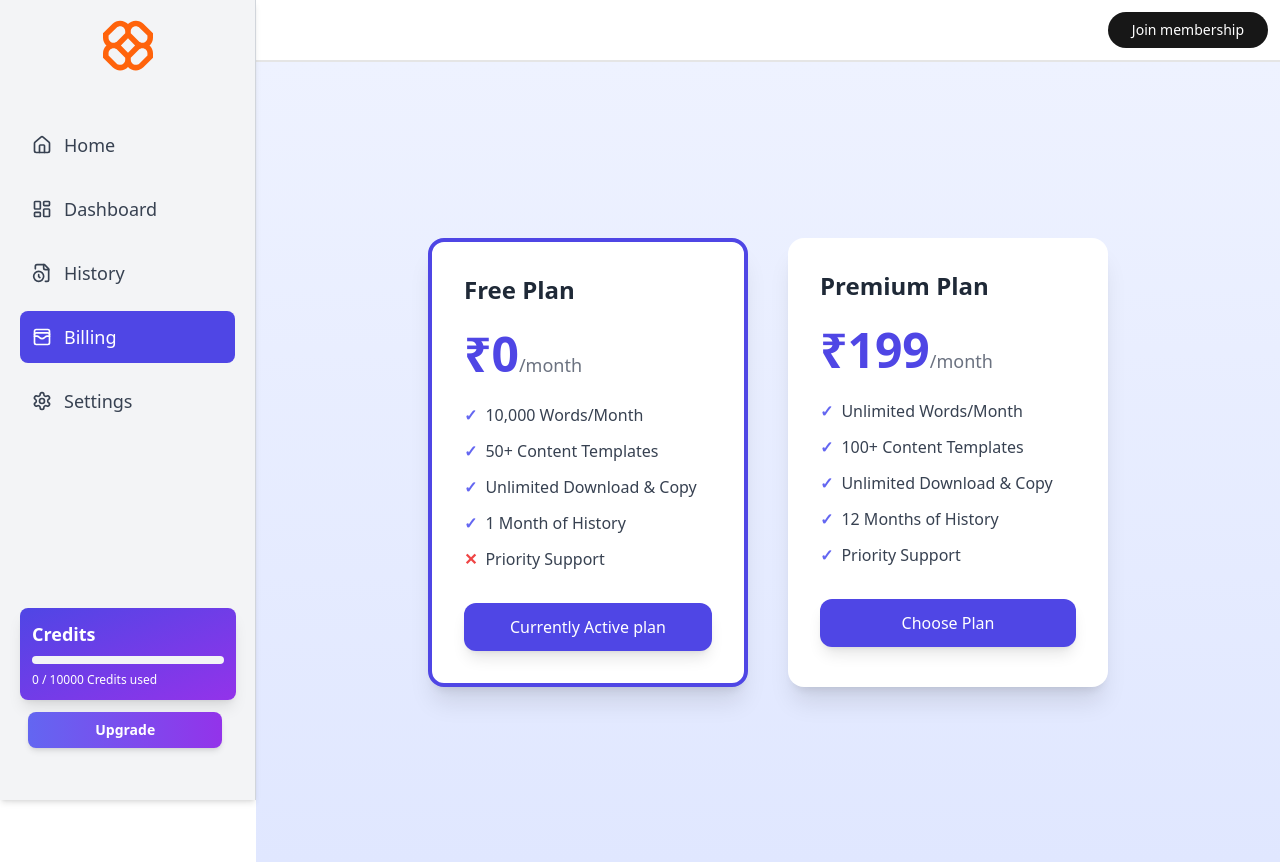
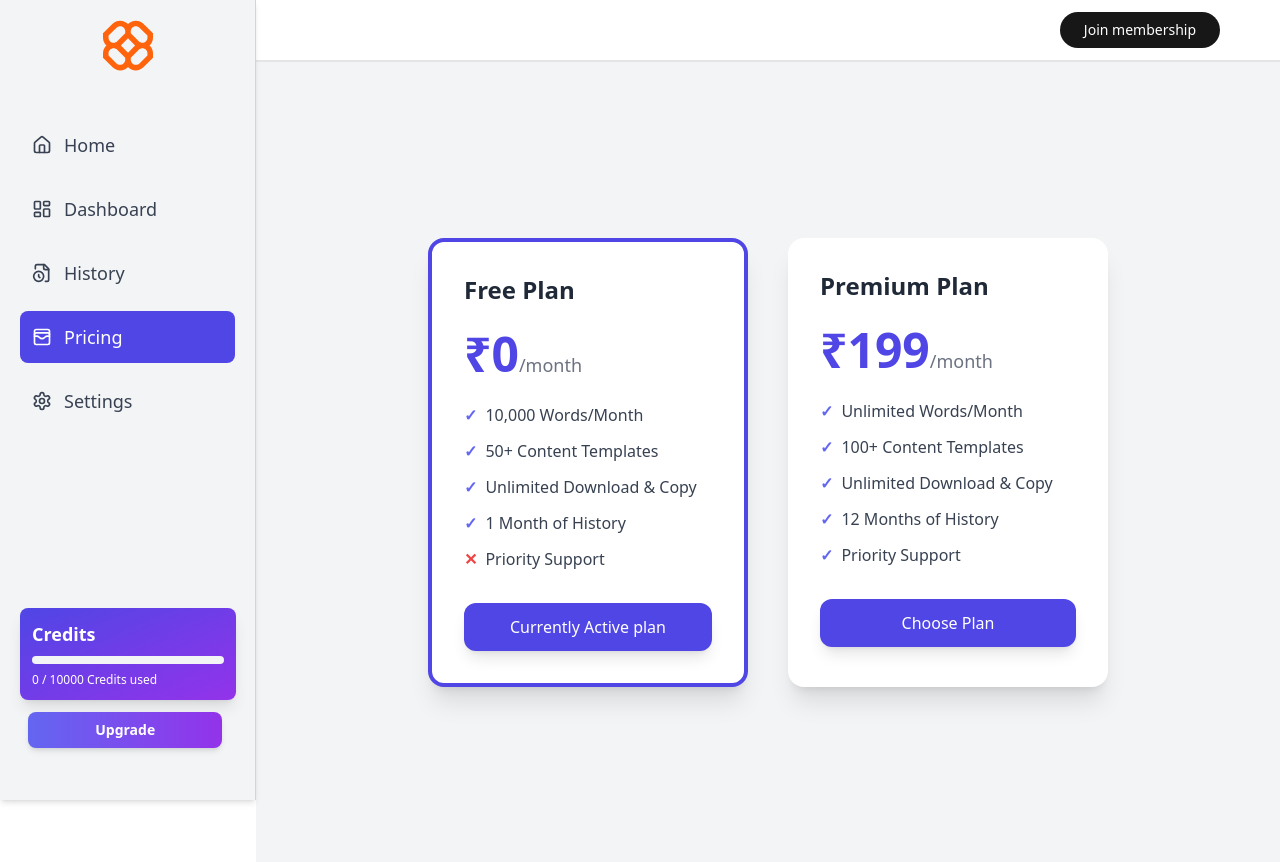
Before and after one commit to kishankumarkk08/SaaS_AI_Content_Generator, a Next.js app: page /dashboard/billing in a window 1280 px wide. Built offline with nearby package versions, Linux system fonts and the light colour scheme; no server answers.

Commit message:
created settings page

```diff
--- a/app/dashboard/(components)/Header.tsx
+++ b/app/dashboard/(components)/Header.tsx
@@ -1,3 +1,4 @@
+import { UserButton } from '@clerk/nextjs'
 import { Search } from 'lucide-react'
 import React from 'react'
 
@@ -8,8 +9,11 @@ const Header = () => {
         <Search></Search>
         <input type="text" placeholder='Dummy Search' className='w-full outline-none rounded-lg' />
       </div> */}
-      <div>
+      <div className='flex gap-8 items-center'>
         <h2 className='bg-primary p-2 rounded-full text-sm text-white px-6'>Join membership</h2>
+        <div className='mr-4 flex items-center'>
+          <UserButton />
+        </div>
       </div>
     </div>
   )
--- a/app/dashboard/(components)/SideNav.tsx
+++ b/app/dashboard/(components)/SideNav.tsx
@@ -29,7 +29,7 @@ const SideNav = () => {
       path: '/dashboard/history'
     },
     {
-      name: "Billing",
+      name: "Pricing",
       icon: WalletCards,
       path: '/dashboard/billing'
     },
--- a/app/dashboard/billing/page.tsx
+++ b/app/dashboard/billing/page.tsx
@@ -57,7 +57,7 @@ const Home: React.FC = () => {
   };
 
   return (
-    <div className="min-h-screen flex items-center justify-center bg-gradient-to-b from-indigo-50 to-indigo-100 p-10">
+    <div className="min-h-screen flex items-center justify-center bg-gray-100 p-10">
       <script src="https://checkout.razorpay.com/v1/checkout.js"></script>
       <div className="grid grid-cols-1 md:grid-cols-2 gap-10">
         {/* Free Plan Card */}
--- /dev/null
+++ b/app/dashboard/settings/[[...rest]]/page.tsx
@@ -0,0 +1,12 @@
+import { UserProfile } from '@clerk/nextjs'
+import React from 'react'
+
+const settings = () => {
+  return (
+    <div className='flex items-center justify-center bg-gray-100 h-screen'>
+      <UserProfile />
+    </div>
+  )
+}
+
+export default settings
```
